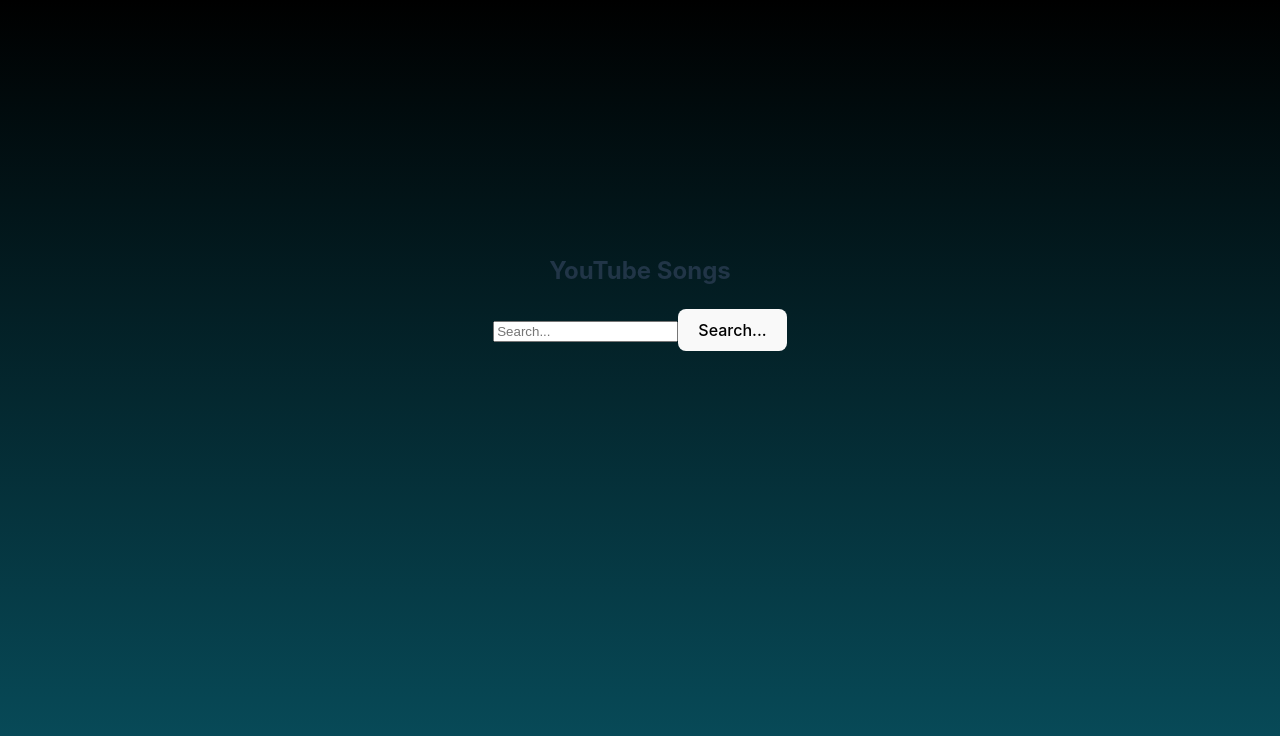
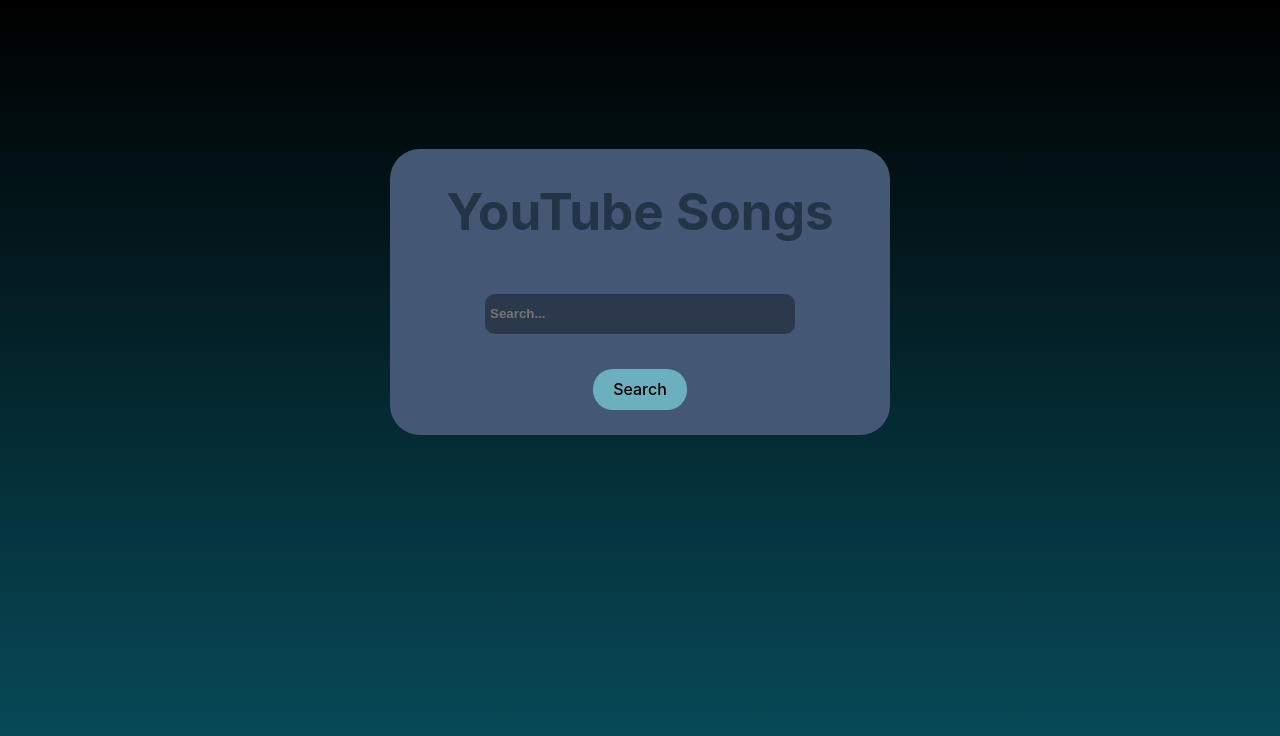
Before and after one commit to kamil77890/Music-project, a React (Vite) app in the folder yt-api/: page / in a window 1280 px wide. Shown: the top 736 px of the page. Built offline with nearby package versions, Linux system fonts and the light colour scheme.

Commit message:
style overhaul (w.i.p.)

```diff
--- a/yt-api/src/components/Songs/Songs.jsx
+++ b/yt-api/src/components/Songs/Songs.jsx
@@ -5,9 +5,14 @@
 function Songs(props) {
   const { songs } = props;
 
+  /* Filter out videos that:
+    1. Are longer than 8 minutes
+    2. Are shorts (we cannot get their length and we can't download them) */
   const filteredSongs = songs
     .map((song) => ({ ...song, duration: getDuration(song) }))
-    .filter((song) => song.duration !== null ? song.duration.minutes < 8 : false);
+    .filter((song) =>
+      song.duration !== null ? song.duration.minutes < 8 : false
+    );
 
   return (
     <ul className="songs">
@@ -18,14 +23,16 @@
             alt="img"
             className="song__image"
           />
-          <span className="text">
-            <h3>{song.snippet.title.replace("&amp;", "&")}</h3>
-            <div>
-            {song.duration.seconds ? `${song.duration.minutes}:${song.duration.seconds.length == 1
-                ? "0" + song.duration.seconds
-                : song.duration.seconds}` : 'Unknown length'}
-            </div>
-          </span>
+          <h3>{song.snippet.title.replace("&amp;", "&")}</h3>
+          <p>
+              {song.duration.seconds
+                ? `${song.duration.minutes}:${
+                    song.duration.seconds.length == 1
+                      ? "0" + song.duration.seconds
+                      : song.duration.seconds
+                  }`
+                : "Unknown length"}
+            </p>
 
           <DownloadButton
             videoId={song.id.videoId}
--- a/yt-api/src/components/Songs/songs.scss
+++ b/yt-api/src/components/Songs/songs.scss
@@ -1,3 +1,9 @@
+:root {
+  --bg-color: rgb(68, 88, 117);
+  --bg-color-dark: rgb(44, 57, 76);
+  --accent-color: rgb(108, 175, 190);
+  --accent-color-hover: rgb(150, 194, 204);
+}
 .songs {
   display: grid;
   grid-template-columns: repeat(3, 1fr);
@@ -6,21 +12,34 @@
   flex: 1;
   margin-top: 200px;
   & > :hover {
+    transition: 0.1s;
     background-color: #a0a0a0;
   }
   .song {
     display: flex;
+    padding: 10px;
+    background-color: var(--bg-color);
     flex-direction: column;
     align-items: center;
     flex: 1;
     text-decoration: none;
     font-size: 13px;
-    border: 1px #ccc solid;
     border-radius: 20px;
-
     .song__image {
-      width: 350px;
-      height: 200px;
+      width: 320px;
+      height: 240px;
+    }
+    img {
+      border-radius: 10px;
     }
   }
+  button {
+    background-color: var(--accent-color);
+    border-radius: 20px;
+    transition: 0.15s;
+  }
+  button:hover {
+    background-color: var(--accent-color-hover);
+    transition: 0.15s;
+  }
 }
--- a/yt-api/src/components/YT-api/search/index.jsx
+++ b/yt-api/src/components/YT-api/search/index.jsx
@@ -1,7 +1,7 @@
 import React, { useState } from "react";
 import axios from "axios";
-import Songs from "../../Songs";
 import DetailedData from "../detailedData";
+import "./search.scss";
 
 const YouTubeSongs = () => {
   const [songs, setSongs] = useState([]);
@@ -20,25 +20,24 @@
     fetchData();
   };
 
-  const handleInputChange = (event) => {
-    setQuery(event.target.value);
-  };
-
   return (
+    <>
+      <header>
         <form onSubmit={handleSubmit}>
-      <div>
-        <h2>YouTube Songs</h2>
-
+          <div className="search-box">
+            <h1>YouTube Songs</h1>
             <input
               type="text"
               placeholder="Search..."
               value={query}
-          onChange={handleInputChange}
+              onChange={(event) => setQuery(event.target.value)}
             />
-        <button>Search...</button>
-        <DetailedData songs={songs} />
+            <button>Search</button>
           </div>
         </form>
+      </header>
+      <DetailedData songs={songs} />
+    </>
   );
 };
 
--- /dev/null
+++ b/yt-api/src/components/YT-api/search/search.scss
@@ -0,0 +1,38 @@
+:root {
+    --bg-color: rgb(68, 88, 117);
+    --bg-color-dark: rgb(44, 57, 76);
+    --accent-color: rgb(108, 175, 190);
+    --accent-color-hover: rgb(150, 194, 204);
+}
+.search-box {
+    width: 500px;
+    display: flex;
+    align-self: center;
+    justify-self: center;
+    flex-direction: column;
+    align-items: center;
+    border-radius: 30px;
+    background-color: var(--bg-color);
+    padding-bottom: 25px;
+    input {
+        padding: 5px;
+        color: var(--bg-color); // wtf why is the text so dark?
+        background-color: var(--bg-color-dark);
+        border: none;
+        margin: 20px;
+        width: 300px;
+        height: 30px;
+        border-radius: 10px;
+        font-weight: 600;
+        margin-bottom: 35px;
+    }
+    button {
+        background-color: var(--accent-color);
+        border-radius: 20px;
+        transition: 0.15s;
+    }
+    button:hover {
+        background-color: var(--accent-color-hover);
+        transition: 0.15s;
+    }
+}
--- a/yt-api/src/index.css
+++ b/yt-api/src/index.css
@@ -50,9 +50,6 @@
   cursor: pointer;
   transition: border-color 0.25s;
 }
-button:hover {
-  border-color: #646cff;
-}
 button:focus,
 button:focus-visible {
   outline: 4px auto -webkit-focus-ring-color;
```
Lines whose indentation alone changed are shown as unchanged.
